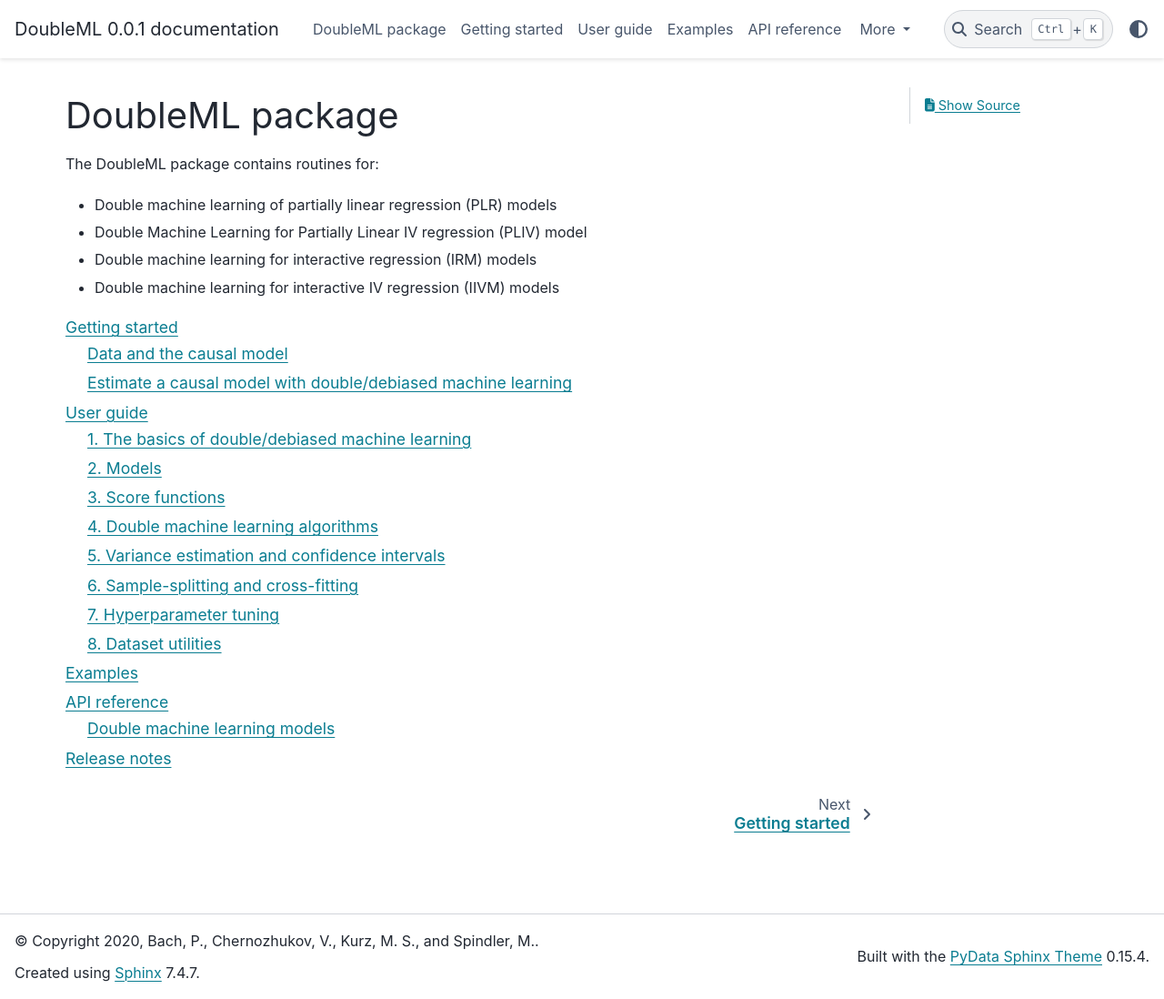
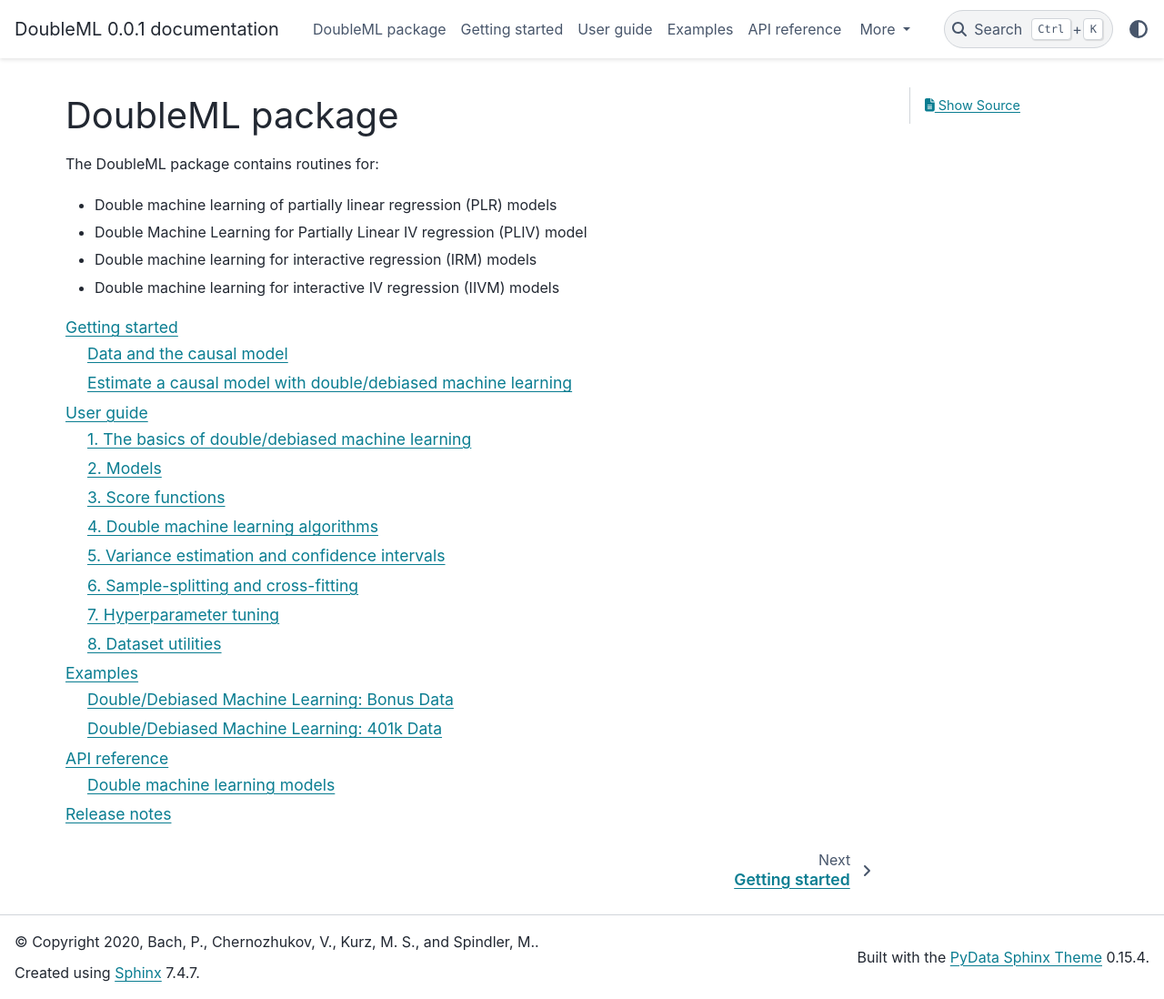
Before and after one commit to DoubleML/doubleml-for-py, a Sphinx documentation site: the page built from doubleml/doc/index.rst, in a window 1280 px wide and 1098 px high. Shown: the whole window at 91% size. Built offline with Sphinx 7.4.7 and the PyData theme 0.15.4, drawn with Linux system fonts in a browser that asks for light colours; pages that are not in the unit, such as notebooks, are missing from menus.

Commit message:
added data examples

```diff
--- a/doubleml/doc/examples/examples.rst
+++ b/doubleml/doc/examples/examples.rst
@@ -4,4 +4,5 @@
 ========
 .. toctree::
 
-    Bonus Data <double_ml_bonus_data>
+    Double/Debiased Machine Learning: Bonus Data <double_ml_bonus_data>
+    Double/Debiased Machine Learning: 401k Data <double_ml_401k_data>
```
Also changed, not shown: doubleml/doc/examples/double_ml_401k_data.ipynb (added), doubleml/doc/examples/double_ml_bonus_data.ipynb (added).
